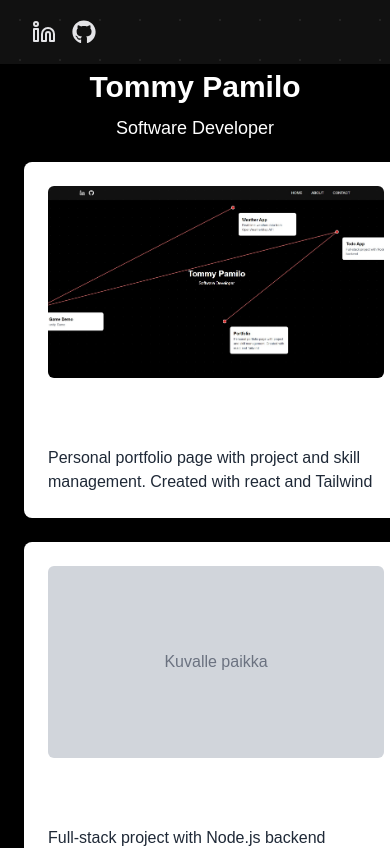
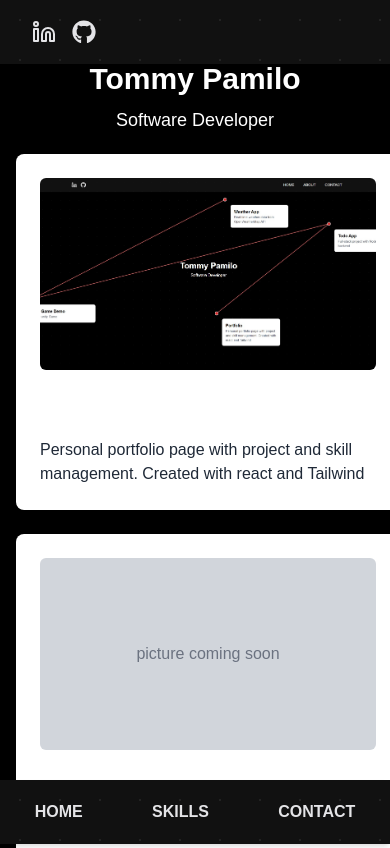
Before and after one commit to Tommy-Pamilo/Portfolio, a React (Create React App) app: page / in a window 390 px wide. Shown: the top 848 px of the page. Built offline with nearby package versions, Linux system fonts and the light colour scheme.

Commit message:
Skills page

```diff
--- a/src/App.tsx
+++ b/src/App.tsx
@@ -1,9 +1,10 @@
 import React from "react";
 import { BrowserRouter, Routes, Route } from "react-router-dom";
 import Home from "./sites/Home";
-import About from "./sites/About";
 import Navbar from "./Components/Navbar";
 import Contact from "./sites/Contact";
+
+import SkillBox from "./sites/About";
 
 const App: React.FC = () => {
   return (
@@ -11,7 +12,7 @@ const App: React.FC = () => {
       <Navbar />
       <Routes>
         <Route path="/" element={<Home />} />
-        <Route path="/About" element={<About />} />
+        <Route path="/About" element={<SkillBox />} />
         <Route path="/Contact" element={<Contact />} />
       </Routes>
     </BrowserRouter>
--- a/src/Components/Navbar.tsx
+++ b/src/Components/Navbar.tsx
@@ -5,15 +5,16 @@ import { FaGithub } from "react-icons/fa";
 
 const Navbar: React.FC = () => {
   return (
+    <>
       <nav
-      className="fixed top-0 left-0 w-full h-16 text-white flex items-center justify-around px-8 shadow-md z-50"
+        className="fixed top-0 left-0 w-full h-16 text-white flex items-center justify-between px-8 shadow-md z-50 bg-[#111]"
         style={{
           backgroundImage: "radial-gradient(circle, #222 1px, transparent 1px)",
           backgroundSize: "40px 40px",
-        backgroundColor: "#111",
         }}
       >
-      <div className="flex mr-96 gap-4 items-center">
+        {/* Vasemmalla someikonit */}
+        <div className="flex gap-4 items-center">
           <a
             href="https://www.linkedin.com/in/tommy-pamilo-303879264/"
             rel="noreferrer"
@@ -31,7 +32,11 @@ const Navbar: React.FC = () => {
           </a>
         </div>
 
-      <div className="flex gap-2 items-center uppercase">
+        {/* Oikealla navigointilinkit, mutta eivät ihan reunassa */}
+        <div
+          className="hidden md:flex gap-6 items-center uppercase"
+          style={{ marginRight: "2rem" }}
+        >
           <NavLink
             className="rounded-md hover:text-white hover:bg-black hover:shadow-[0_0_20px_2px_#dc2626] py-3 px-4"
             to="/"
@@ -42,7 +47,7 @@ const Navbar: React.FC = () => {
             className="rounded-md hover:text-white hover:shadow-[0_0_20px_2px_#dc2626] py-3 px-4"
             to="/about"
           >
-          About
+            Skills
           </NavLink>
           <NavLink
             className="rounded-md hover:text-white hover:bg-black hover:shadow-[0_0_20px_2px_#dc2626] py-3 px-4"
@@ -52,6 +57,49 @@ const Navbar: React.FC = () => {
           </NavLink>
         </div>
       </nav>
+
+      {/* Mobiilin alapalkki navigointilinkkejä varten */}
+      <nav
+        className="fixed bottom-0 left-0 w-full h-16 bg-[#111] flex justify-around items-center shadow-md z-50 md:hidden"
+        style={{
+          backgroundImage: "radial-gradient(circle, #222 1px, transparent 1px)",
+          backgroundSize: "40px 40px",
+        }}
+      >
+        <NavLink
+          to="/"
+          className={({ isActive }) =>
+            `text-zinc-200 hover:text-red-500 uppercase font-semibold ${
+              isActive ? "text-red-500" : ""
+            }`
+          }
+        >
+          Home
+        </NavLink>
+
+        <NavLink
+          to="/about"
+          className={({ isActive }) =>
+            `text-zinc-200 hover:text-red-500 uppercase font-semibold ${
+              isActive ? "text-red-500" : ""
+            }`
+          }
+        >
+          Skills
+        </NavLink>
+
+        <NavLink
+          to="/contact"
+          className={({ isActive }) =>
+            `text-zinc-200 hover:text-red-500 uppercase font-semibold ${
+              isActive ? "text-red-500" : ""
+            }`
+          }
+        >
+          Contact
+        </NavLink>
+      </nav>
+    </>
   );
 };
 
--- a/src/Components/ProjectCard.tsx
+++ b/src/Components/ProjectCard.tsx
@@ -36,7 +36,7 @@ export default function ProjectCard({
         />
       ) : (
         <div className="bg-gray-300 w-full h-48 rounded-md flex items-center justify-center text-gray-500 mb-4">
-          Kuvalle paikka
+          picture coming soon
         </div>
       )}
 
--- a/src/Components/mobile.tsx
+++ b/src/Components/mobile.tsx
@@ -8,8 +8,8 @@ type Props = {
 
 export default function ProjectListMobile({ projects }: Props) {
   return (
-    <div className="min-h-screen bg-black p-6 text-white overflow-auto">
-      <header className="text-center mb-8 sticky top-7  bg-black z-20 py-4 px-4">
+    <div className="min-h-screen bg-black p-4 text-white overflow-auto">
+      <header className="text-center mb-8 sticky top-7  bg-black z-10 py-4 px-4">
         <h1 className="text-3xl font-bold mb-2 break-words leading-tight">
           Tommy Pamilo
         </h1>
--- a/src/sites/About.tsx
+++ b/src/sites/About.tsx
@@ -1,16 +1,70 @@
 import React from "react";
+import { FaReact, FaUnity, FaCss3Alt, FaDatabase } from "react-icons/fa";
+import { SiTypescript, SiCsharp, SiDotnet, SiGithub } from "react-icons/si";
 
-const About: React.FC = () => {
-  document.title = "About Me";
+type SkillBoxProps = {
+  icon: JSX.Element;
+  title: string;
+  description: string;
+};
 
+function SkillBox({ icon, title, description }: SkillBoxProps) {
   return (
-    <div className="justify-center select-none items-center flex flex-col">
-      <div className="text-center mt-72 select-none text-whitife font-ser ">
-        <h1>My name is Tommy Pamilo</h1>
-        <p></p>
+    <div className="border rounded-lg p-4 shadow-md max-w-sm w-64 h-48 flex flex-col">
+      <div className="flex items-center gap-4 mb-3">
+        <div>{icon}</div>
+        <h2 className="text-xl font-bold">{title}</h2>
+      </div>
+      <p className="text-white flex-grow overflow-hidden">{description}</p>
+    </div>
+  );
+}
+
+export default function About() {
+  return (
+    <div className="p-4 max-w-6xl mx-auto mt-20 mb-20 text-white">
+      <div className="grid grid-cols-1 sm:grid-cols-2 md:grid-cols-3 gap-6 justify-items-center">
+        <SkillBox
+          icon={<FaReact size={40} color="#61DAFB" />}
+          title="React"
+          description="I primarily develop with React/Next.js, utilizing React for personal projects.
+
+"
+        />
+        <SkillBox
+          icon={<SiCsharp size={40} color="#68217A" />}
+          title="C#"
+          description="The most projects were done in this language at school"
+        />
+
+        <SkillBox
+          icon={<FaUnity size={40} color="#000000" />}
+          title="Unity"
+          description="I have been practicing making games.."
+        />
+        <SkillBox
+          icon={<SiTypescript size={40} color="#3178C6" />}
+          title="TypeScript"
+          description="I use this in react."
+        />
+
+        <SkillBox
+          icon={<FaCss3Alt size={40} color="#1572B6" />}
+          title="CSS"
+          description="To improve the visual appearance, I consistently use CSS, mainly TailwindCSS, in almost all of my projects."
+        />
+
+        <SkillBox
+          icon={<SiGithub size={40} color="#181717" />}
+          title="Github and Git"
+          description="I regularly use Git and GitHub across work, academic, and personal projects to manage version control."
+        />
+        <SkillBox
+          icon={<FaDatabase size={40} color="#4479A1" />}
+          title="MySQL"
+          description="I use this database in my projects."
+        />
       </div>
     </div>
   );
-};
-
-export default About;
+}
```
Lines whose indentation alone changed are shown as unchanged.
